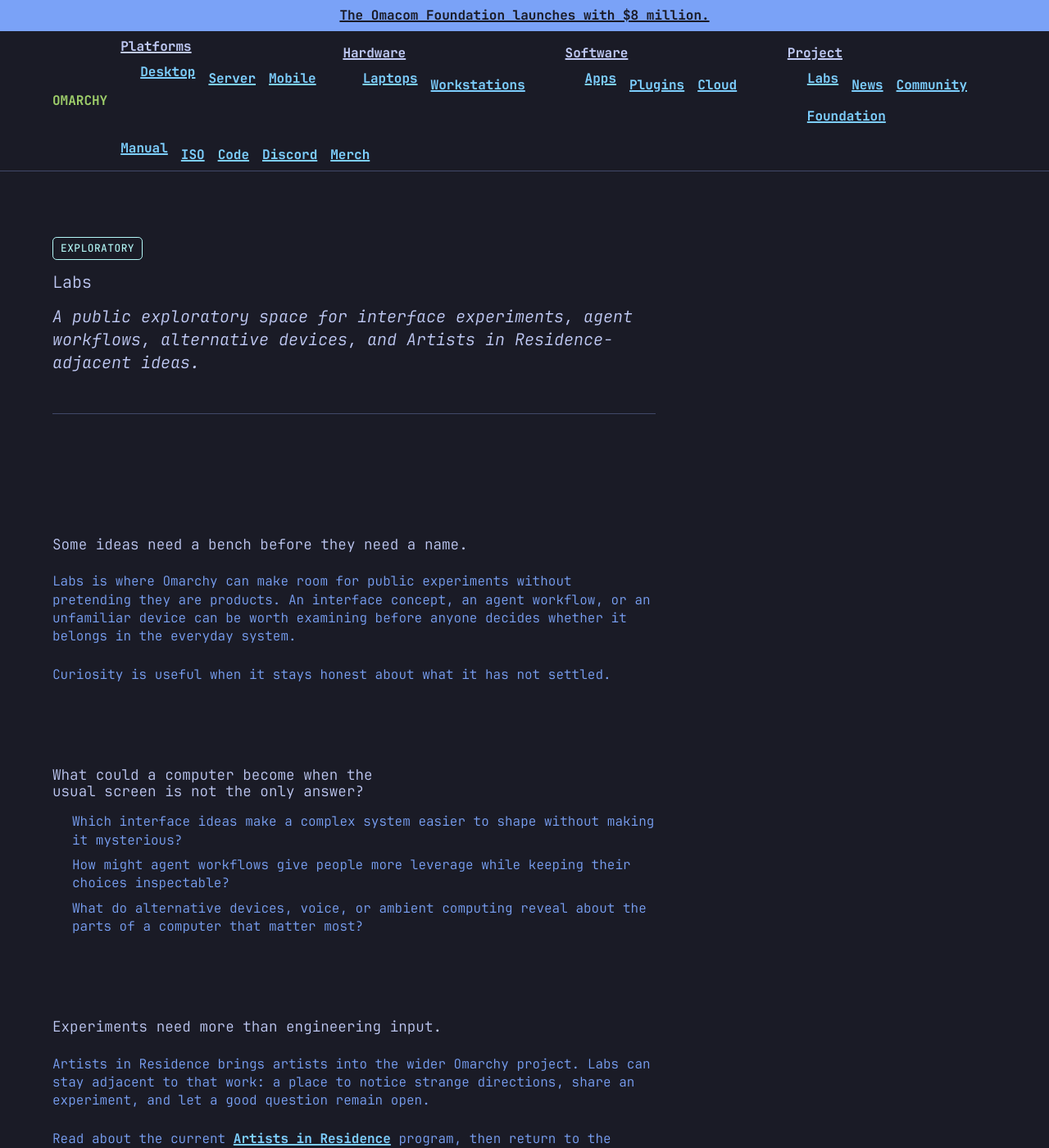
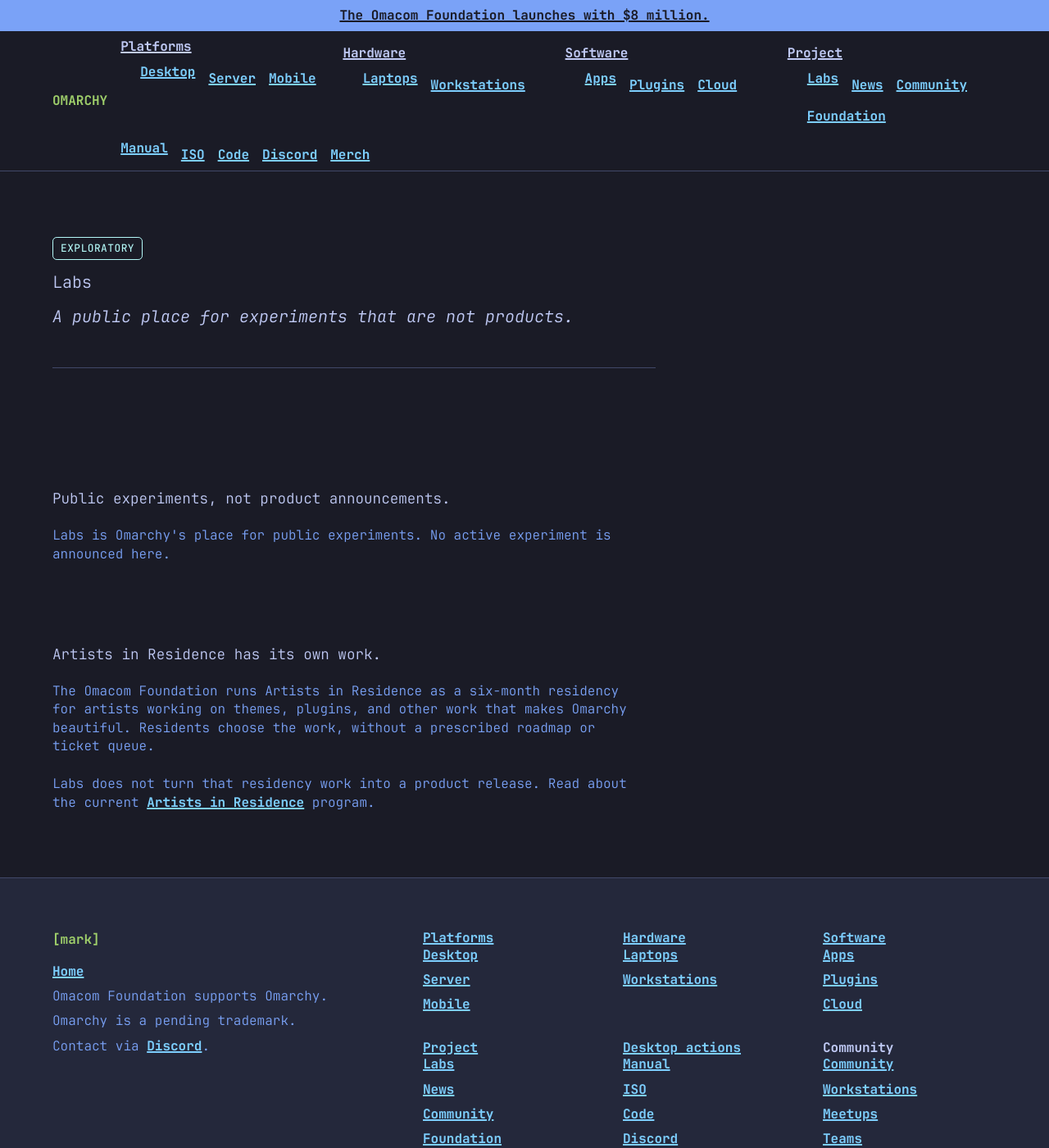
Before and after one commit to reidransom/omaweb, a Jekyll site: the page built from labs/index.md, in a window 1280 px wide and 1400 px high. Shown: the whole window at 82% size. Built offline with Jekyll 4.4.1, drawn with Linux system fonts in a browser that asks for light colours; some of the changed text lies outside the part shown.

Commit message:
Ground Labs exploratory copy

```diff
--- a/_data/home.yml
+++ b/_data/home.yml
@@ -103,7 +103,7 @@ cloud_mobile:
 
 labs:
   title: Labs
-  body: "A public place for experiments: new interfaces, agent workflows, alternative devices, voice control, ambient computing, and work from Artists in Residence. Experiments are not products."
+  body: "Public experiments that are not products."
   url: /labs/
   status: exploratory
 
--- a/_data/products.yml
+++ b/_data/products.yml
@@ -61,4 +61,4 @@ items:
     url: /labs/
     status: exploratory
     external: false
-    summary: Public experiments and AIR-adjacent ideas that are not products.
+    summary: Public experiments that are not products.
--- a/labs/index.md
+++ b/labs/index.md
@@ -1,29 +1,19 @@
 ---
 layout: product
 title: Labs
-description: A public exploratory space for interface experiments, agent workflows, alternative devices, and Artists in Residence-adjacent ideas.
+description: A public place for experiments that are not products.
 permalink: /labs/
 nav_group: project
 archetype: product
 status: exploratory
 ---
-<section class="prose" aria-labelledby="labs-question-title">
-  <h2 id="labs-question-title">Some ideas need a bench before they need a name.</h2>
-  <p>Labs is where Omarchy can make room for public experiments without pretending they are products. An interface concept, an agent workflow, or an unfamiliar device can be worth examining before anyone decides whether it belongs in the everyday system.</p>
-  <p>Curiosity is useful when it stays honest about what it has not settled.</p>
-</section>
-
-<section class="prose" aria-labelledby="labs-experiments-title">
-  <h2 id="labs-experiments-title">What could a computer become when the usual screen is not the only answer?</h2>
-  <ul>
-    <li>Which interface ideas make a complex system easier to shape without making it mysterious?</li>
-    <li>How might agent workflows give people more leverage while keeping their choices inspectable?</li>
-    <li>What do alternative devices, voice, or ambient computing reveal about the parts of a computer that matter most?</li>
-  </ul>
+<section class="prose" aria-labelledby="labs-purpose-title">
+  <h2 id="labs-purpose-title">Public experiments, not product announcements.</h2>
+  <p>Labs is Omarchy's place for public experiments. No active experiment is announced here.</p>
 </section>
 
 <section class="prose" aria-labelledby="labs-air-title">
-  <h2 id="labs-air-title">Experiments need more than engineering input.</h2>
-  <p>Artists in Residence brings artists into the wider Omarchy project. Labs can stay adjacent to that work: a place to notice strange directions, share an experiment, and let a good question remain open.</p>
-  <p>Read about the current <a href="{{ '/air/' | relative_url }}">Artists in Residence</a> program, then return to the <a href="{{ '/desktop/' | relative_url }}">Desktop</a> that exists today.</p>
+  <h2 id="labs-air-title">Artists in Residence has its own work.</h2>
+  <p>The Omacom Foundation runs Artists in Residence as a six-month residency for artists working on themes, plugins, and other work that makes Omarchy beautiful. Residents choose the work, without a prescribed roadmap or ticket queue.</p>
+  <p>Labs does not turn that residency work into a product release. Read about the current <a href="{{ '/air/' | relative_url }}">Artists in Residence</a> program.</p>
 </section>
```
